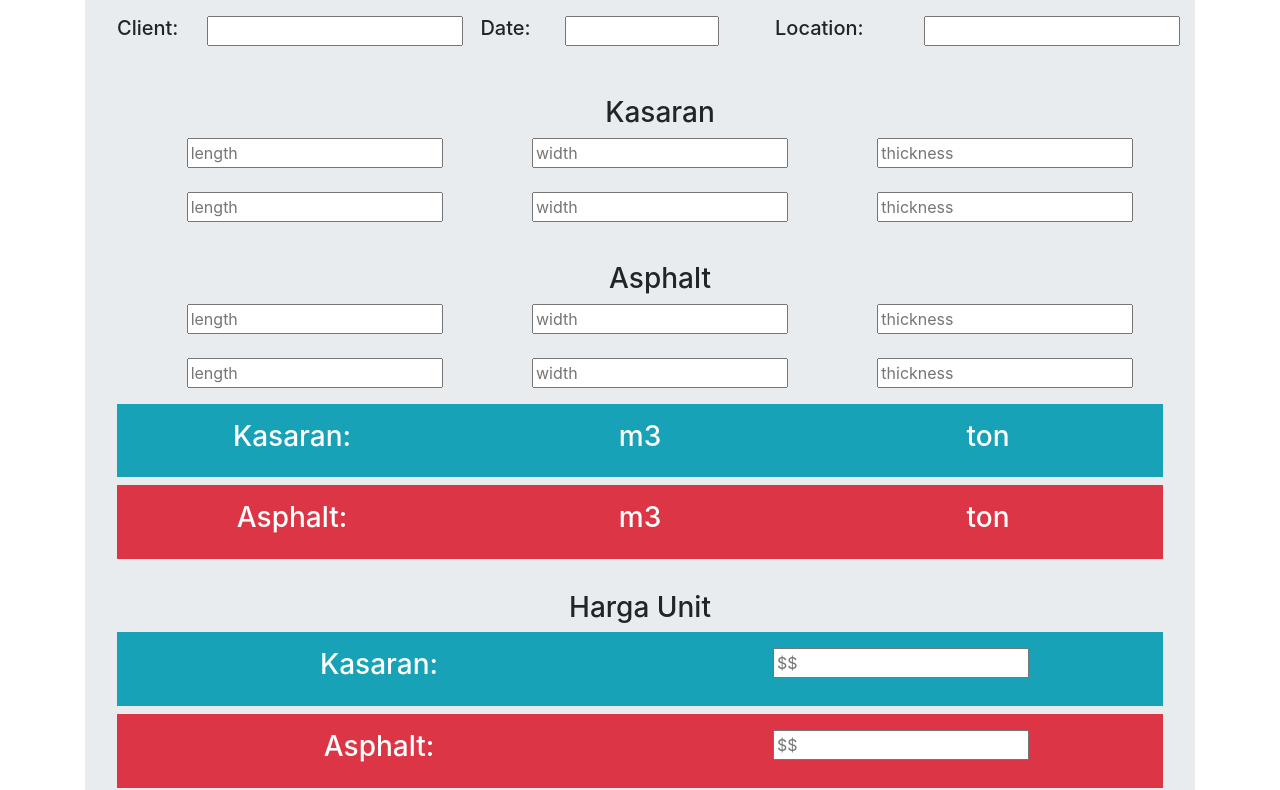
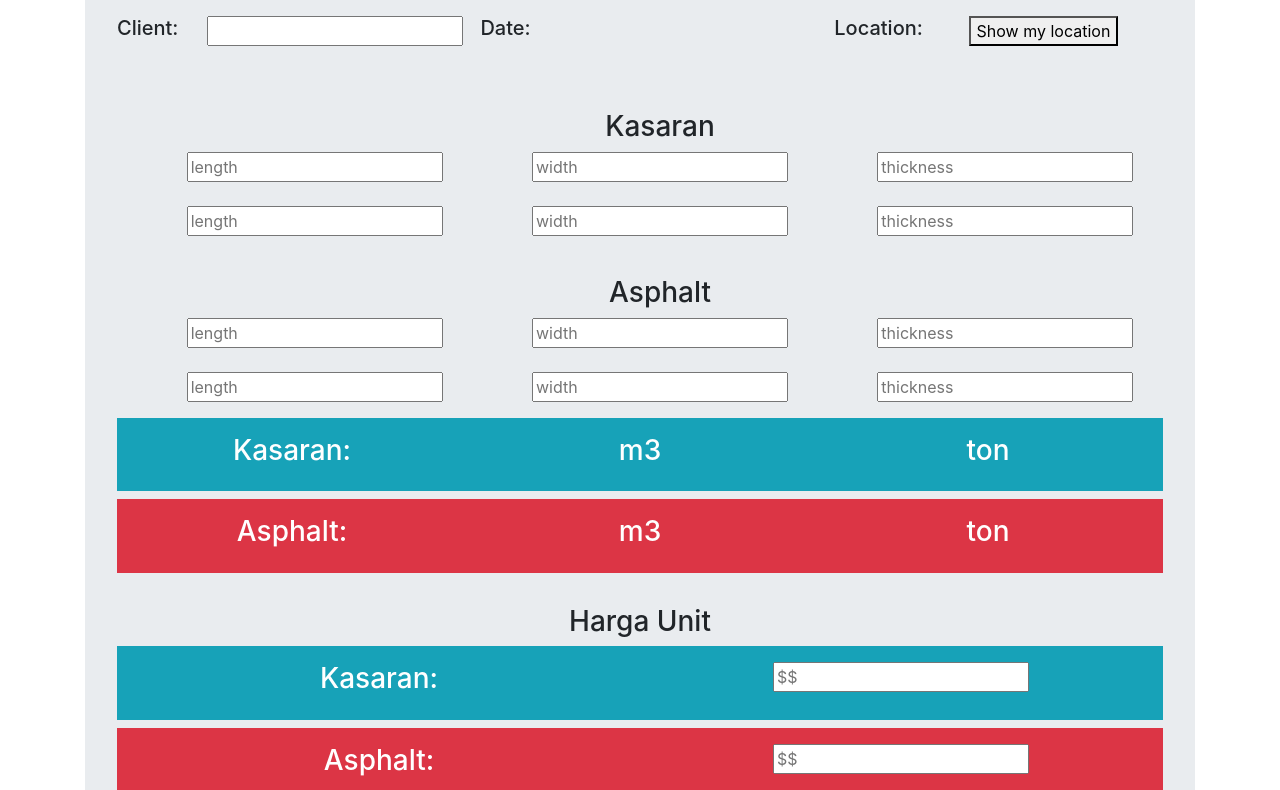
Before and after one commit to harpercham/estimator, a plain HTML site: page index.html in a window 1280 px wide. Shown: the part 198-988 px from the top of the page. Drawn offline with nearby package versions, Linux system fonts and the light colour scheme.

Commit message:
Update index.html

```diff
--- a/index.html
+++ b/index.html
@@ -23,21 +23,22 @@
                 </div>
 
                 <div class="col-sm-3">
-                    <input type="text" class="client" value="" size="20" align='right'>
+                    <input type="text" id="client" value="" size="20" align='left'>
                 </div>
 
                 <div class="col-sm-1">
                     <h5> Date:</h5>
                 </div>
-                <div class="col-sm-2">
-                    <input type="text" class="client" value="" size="10" align='right'>
+                <div class="col-sm-3">
+                    <h5 id="date" value="" size="10" align='left'></h5>
                 </div>
 
-                <div class="col-sm-2">
+                <div class="col-sm-1">
                     <h5> Location:</h5>
                 </div>
                 <div class="col-sm-3">
-                    <input type="text" class="client" value="" size="20" align='right'>
+                    <p><button onclick="geoFindMe()">Show my location</button></p>
+                    <div id="out"></div>
                 </div>
 
             </div><br><br>
@@ -183,10 +184,10 @@
             </div>
 
             <button onclick="calculate()">Calculate </button>
-            <button onclick="myFunction()">Print this page</button>
+            <button onclick="print()">Print this page</button>
 
 
-
+            <script type="text/javascript" src="geoFindMe.js"></script>
             <script type="text/javascript" src="calculate.js"></script>
             <script src="https://code.jquery.com/jquery-3.2.1.slim.min.js" integrity="sha384-KJ3o2DKtIkvYIK3UENzmM7KCkRr/rE9/Qpg6aAZGJwFDMVNA/GpGFF93hXpG5KkN"
                 crossorigin="anonymous"></script>
```
